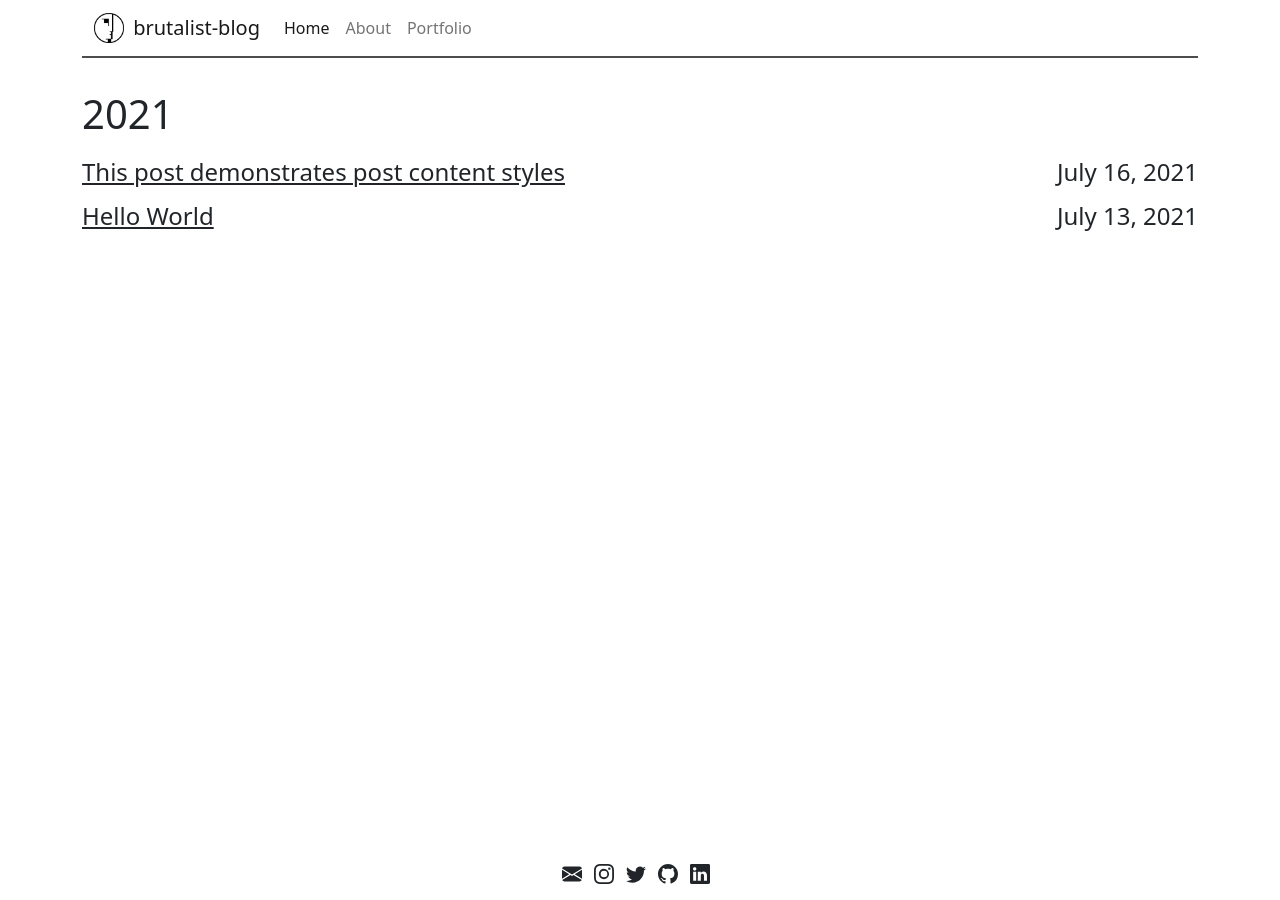
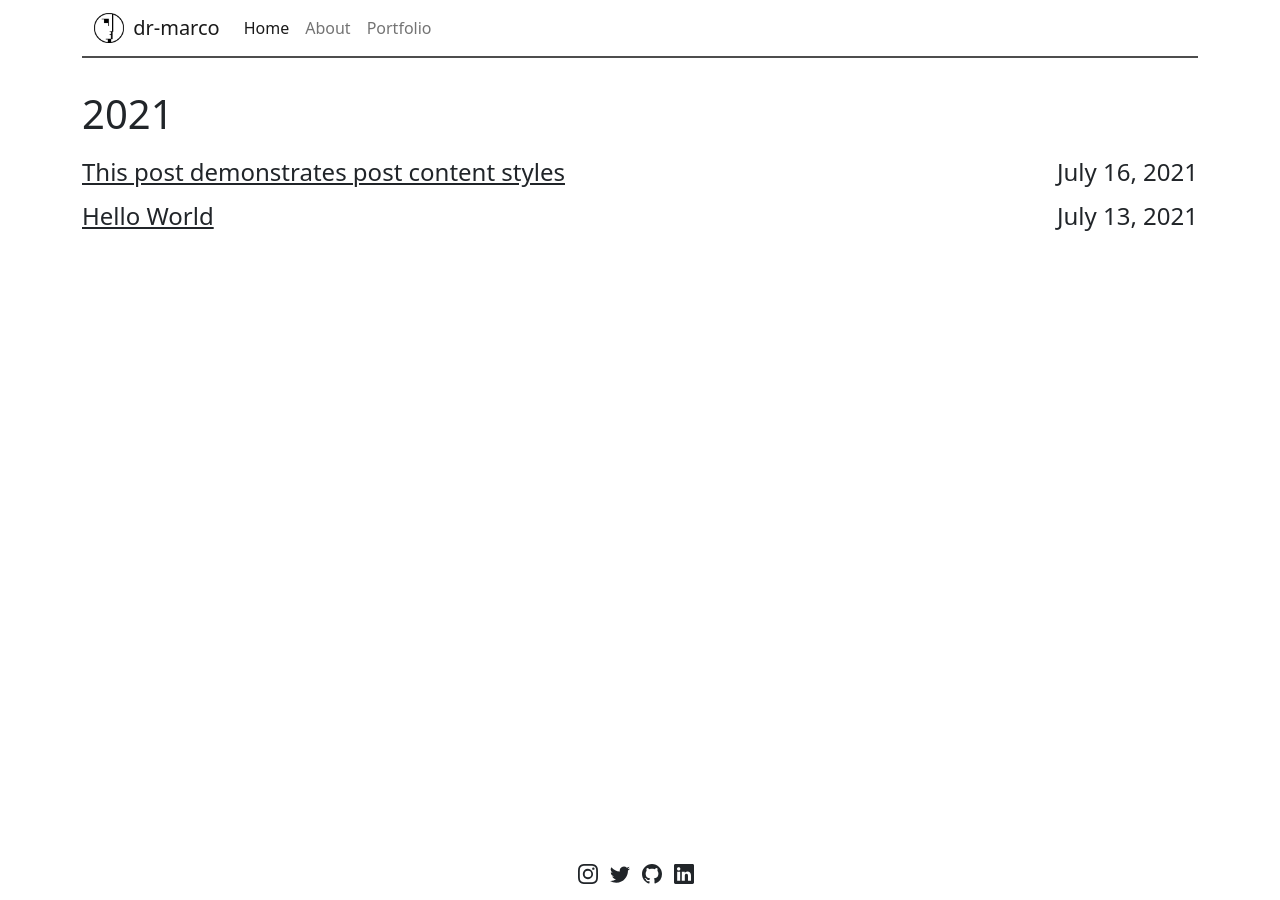
Before and after one commit to dr-marco/dr-marco.github.io, a Jekyll site: the page built from index.html, in a window 1280 px wide. Built offline with Jekyll 4.4.1, drawn with Linux system fonts in a browser that asks for light colours.

Commit message:
update basic strings

```diff
--- a/_config.yml
+++ b/_config.yml
@@ -3,10 +3,10 @@
 #
 
 # Name of your site (displayed in the navbar)
-name: brutalist-blog
+name: dr-marco
 
 # Your site's title (e.g., Ben's Awesome Site, The GitHub Blog, etc.), used as part of the title tag like Home | Ben's Awesome Site.
-title: brutalist-blog
+title: dr-marco's blog
 
 # Link to avatar in the navbar (/assets/images/avatar.png). Leave empty if no logo desired. Two avatars for light and dark mode.
 # Avatar for light mode site
@@ -21,7 +21,7 @@ tagline: Minimalistic Jekyll theme that automatically supports dark and light mo
 description: Minimalistic Jekyll theme that automatically supports dark and light modes for blogs
 
 # The full URL to your site. Note: site.github.url will be used by default.
-url:
+url: deramundo.com
 
 # If you're hosting your site at a Project repository on GitHub pages
 # (http://yourusername.github.io/repository-name)
@@ -30,7 +30,7 @@ url:
 baseurl: ""
 
 # global author information
-author: andrew-park
+author: dr-marco
 
 # URL to a site-wide logo (e.g., /assets/your-company-logo.png)
 logo: /assets/images/light_bauhaus_logo.png
@@ -42,13 +42,13 @@ permalink: /:year/:month/:day/:title/
 
 # Includes an icon in the footer for each username you enter
 footer-links:
-  email: mkie0125@gmail.com
+  email:
   facebook:
-  github: andrewhwanpark/brutalist-blog
-  instagram: andrewhwanpark
-  linkedin: andrewhwanpark
+  github: dr-marco/
+  instagram: marco_dera
+  linkedin: marco-de-ramundo-449475257
   rss: # just type anything here for a working RSS icon
-  twitter: andrewhwanpark
+  twitter: DeraMarco
 
 plugins:
   - jekyll-seo-tag
```
